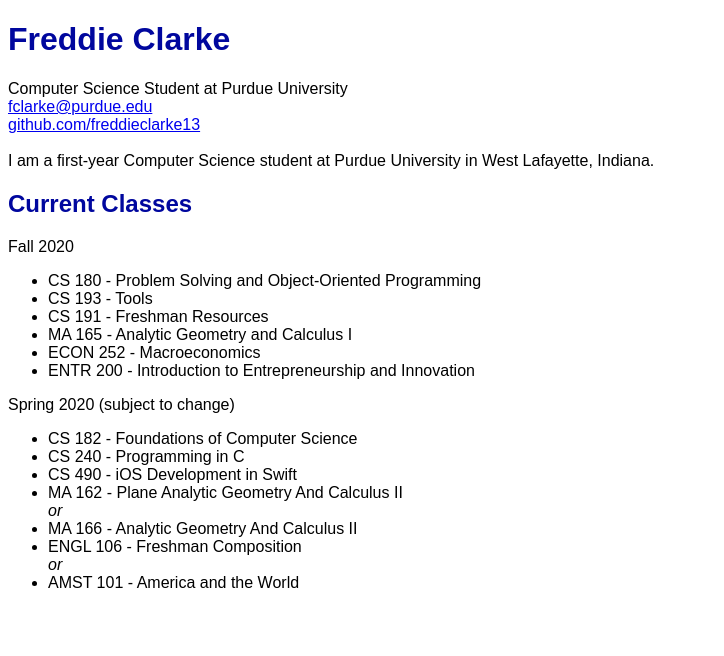
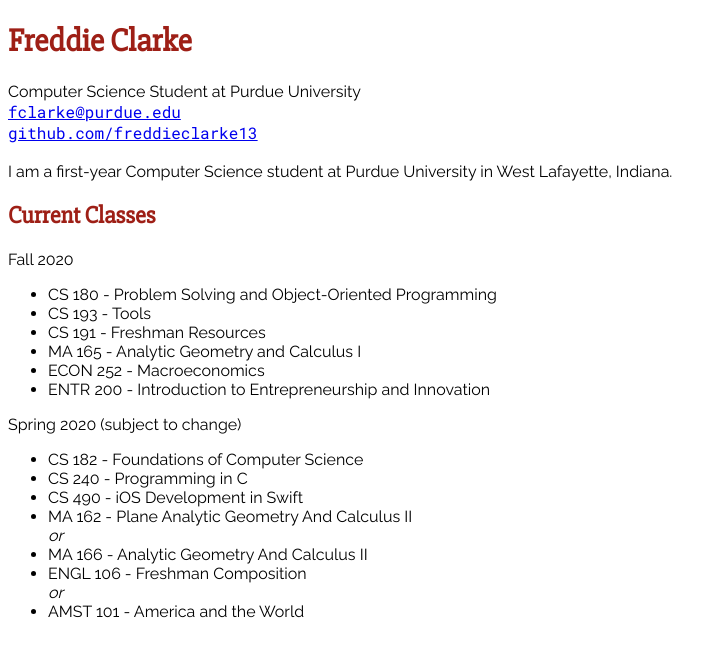
Before and after one commit to freddieclarke13/personal-site, a plain HTML site: page src/index.html in a window 1280 px wide. Shown: the whole page, without its empty margins (0-724 px from the left). Drawn offline with Linux system fonts and the light colour scheme.

Commit message:
Added improved styling

```diff
--- a/src/index.html
+++ b/src/index.html
@@ -4,6 +4,9 @@
 
 <head>
     <link rel="stylesheet" href="style.css">
+    <link href="https://fonts.googleapis.com/css2?family=Raleway&display=swap" rel="stylesheet">
+    <link href="https://fonts.googleapis.com/css2?family=Raleway&family=Roboto+Mono&display=swap" rel="stylesheet">
+    <link href="https://fonts.googleapis.com/css2?family=Raleway&family=Roboto+Mono&family=Slabo+27px&display=swap" rel="stylesheet">
     <title> Freddie Clarke's Homepage </title>
 </head>
 
--- a/src/style.css
+++ b/src/style.css
@@ -1,12 +1,19 @@
 body {
-    font-family: Arial, Helvetica, sans-serif;
+    font-family: 'Raleway', sans-serif;
+}
+
+p2 {
+    font-family: 'Roboto Mono', monospace;
 }
 
 h1 {
     size: 16px;
-    color: #00079E;
+    color: #9e1f16;
+    font-family: 'Slabo 27px', serif;
+    font-weight: bolder;
 }
 
 h2 {
-    color: #00079E;
+    color: #9e1f16;
+    font-family: 'Slabo 27px', serif;
 }
```
